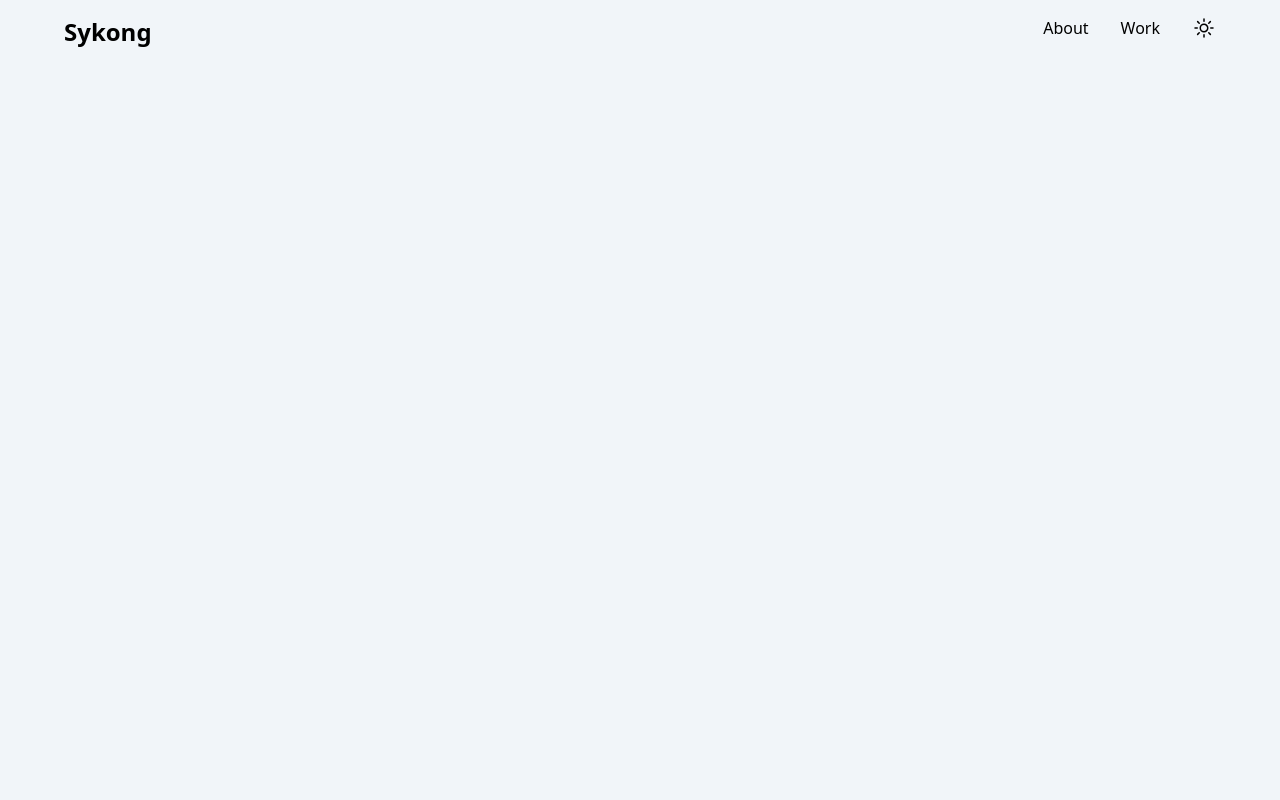
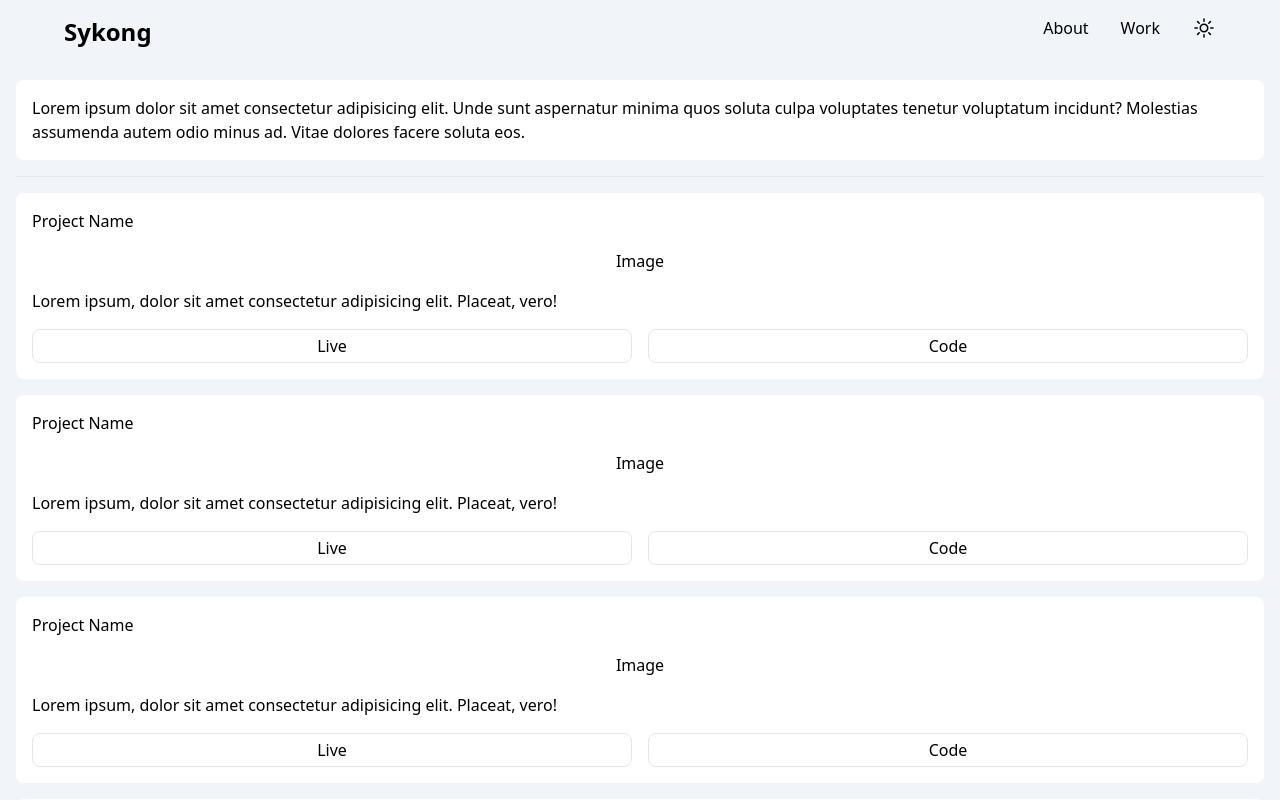
Before and after one commit to syko99/portfolioV2, a React (Vite) app: page / in a window 1280 px wide. Shown: the top 800 px of the page. Built offline with nearby package versions, Linux system fonts and the light colour scheme.

Commit message:
add basic project components

```diff
--- a/index.html
+++ b/index.html
@@ -4,7 +4,7 @@
     <meta charset="UTF-8" />
     <link rel="icon" type="image/svg+xml" href="/vite.svg" />
     <meta name="viewport" content="width=device-width, initial-scale=1.0" />
-    <title>Vite + React</title>
+    <title>Sykong's Portfolio</title>
   </head>
   <body>
     <div id="root"></div>
--- a/src/App.jsx
+++ b/src/App.jsx
@@ -3,6 +3,8 @@ import { useState } from 'react'
 //components
 
 import Header from './components/layout/header'
+import About from './components/about'
+import Projects from './components/project'
 
 function App() {
   const [lightMode, setLightMode] = useState(true)
@@ -12,11 +14,12 @@ function App() {
   }
 
   return (
-      <div id='colorTheme' className={lightMode === true ? '' : 'dark'}>
-          <div className='flex flex-col bg-slate-100 mx-auto min-h-screen dark:bg-slate-800'>
+      <div id='colorTheme' className={`${lightMode === true ? '' : 'dark'}`}>
+          <div className='flex flex-col bg-slate-100 mx-auto min-h-screen dark:bg-zinc-900'>
               <Header toggleLightMode={toggleLightMode} />
-              <main className='flex-grow p-2 max-w-screen-xl mx-auto md:p-4'>
-
+              <main className='flex-grow p-4 max-w-screen-xl mx-auto grid gap-4'>
+                <About />
+                <Projects />
               </main>
           </div>
       </div>
--- /dev/null
+++ b/src/components/about/index.jsx
@@ -0,0 +1,13 @@
+const About = () => {
+    return (
+        <div className='w-full p-4 bg-white rounded-lg'>
+            <p>
+                Lorem ipsum dolor sit amet consectetur adipisicing elit. Unde sunt aspernatur minima
+                quos soluta culpa voluptates tenetur voluptatum incidunt? Molestias assumenda autem
+                odio minus ad. Vitae dolores facere soluta eos.
+            </p>
+        </div>
+    )
+}
+
+export default About
--- a/src/components/layout/header.jsx
+++ b/src/components/layout/header.jsx
@@ -11,7 +11,7 @@ const Header = ({toggleLightMode, changeActivePage}) => {
         <header>
             <nav className='flex flex-col items-center max-w-screen-xl mx-auto md:flex-row md:justify-between 2xl:px-0 md:px-12'>
                 <button id='logo' onClick={()=>changeActivePage('weather')} className='flex items-center self-start my-4 mx-4' role='link'>
-                    <span className='text-2xl font-bold dark:text-slate-300 dark:font-medium'>Sykong</span>
+                    <span className='text-2xl font-bold dark:text-slate-200 dark:font-medium'>Sykong</span>
                 </button>
                 <button
                     onClick={toggleMobileMenu}
--- /dev/null
+++ b/src/components/project/index.jsx
@@ -0,0 +1,16 @@
+import Project from "./project"
+
+const Projects = () => {
+
+    return (
+        <div className="w-full grid gap-4">
+            <hr />
+            <Project />
+            <Project />
+            <Project />
+            <Project />
+        </div>
+    )
+}
+
+export default Projects
--- /dev/null
+++ b/src/components/project/project.jsx
@@ -0,0 +1,15 @@
+const Project = () => {
+    return (
+        <div className='w-full bg-white rounded-lg p-4 flex flex-col gap-4'>
+            <h3>Project Name</h3>
+            <div className='grid place-items-center'>Image</div>
+            <p>Lorem ipsum, dolor sit amet consectetur adipisicing elit. Placeat, vero!</p>
+            <div className='flex gap-4 justify-center items-center'>
+                <a href="" className="w-full"><button className="w-full p-1 border rounded-lg">Live</button></a>
+                <a href="" className="w-full"><button className="w-full p-1 border rounded-lg">Code</button></a>
+            </div>
+        </div>
+    )
+}
+
+export default Project
```
